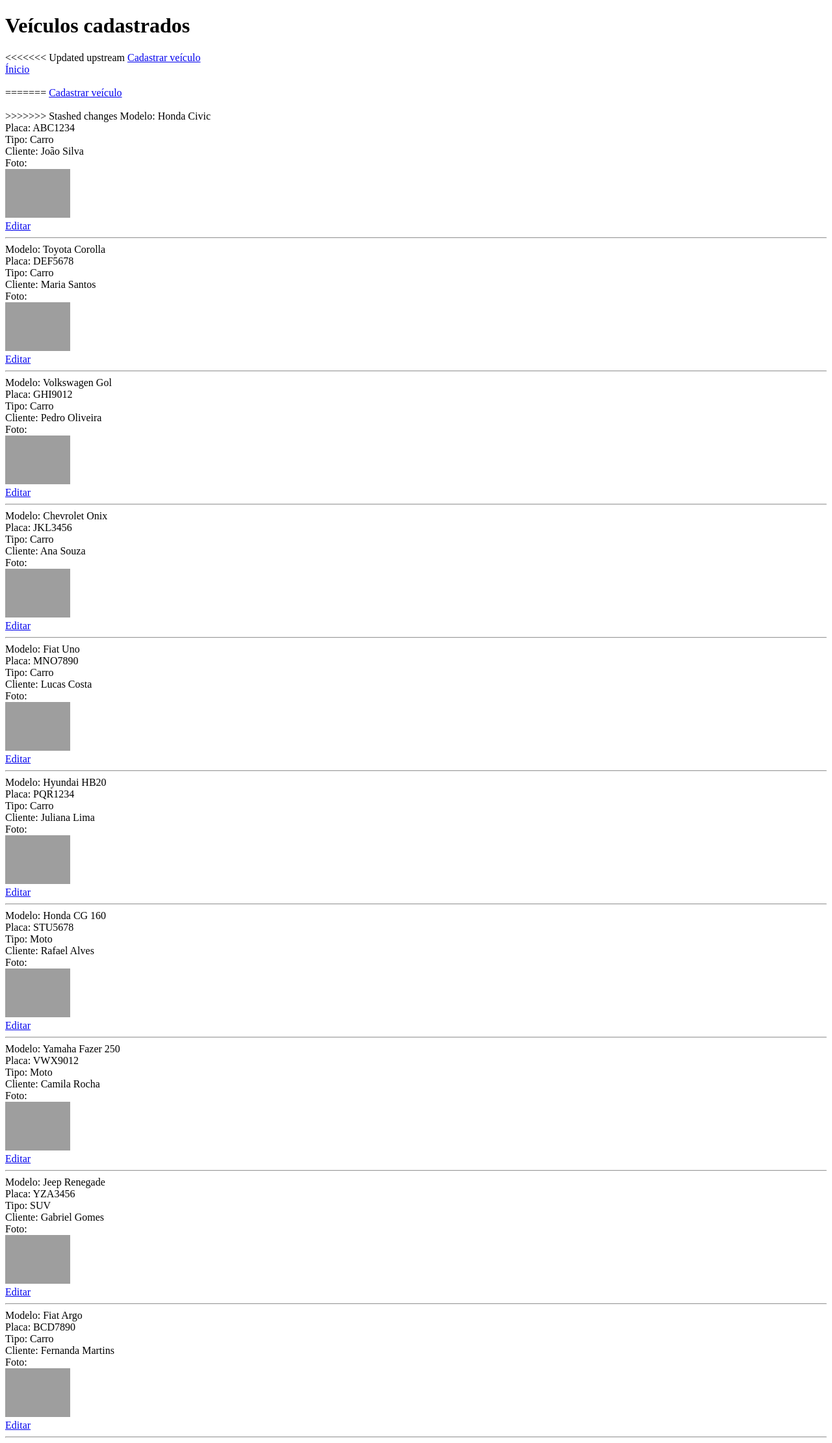
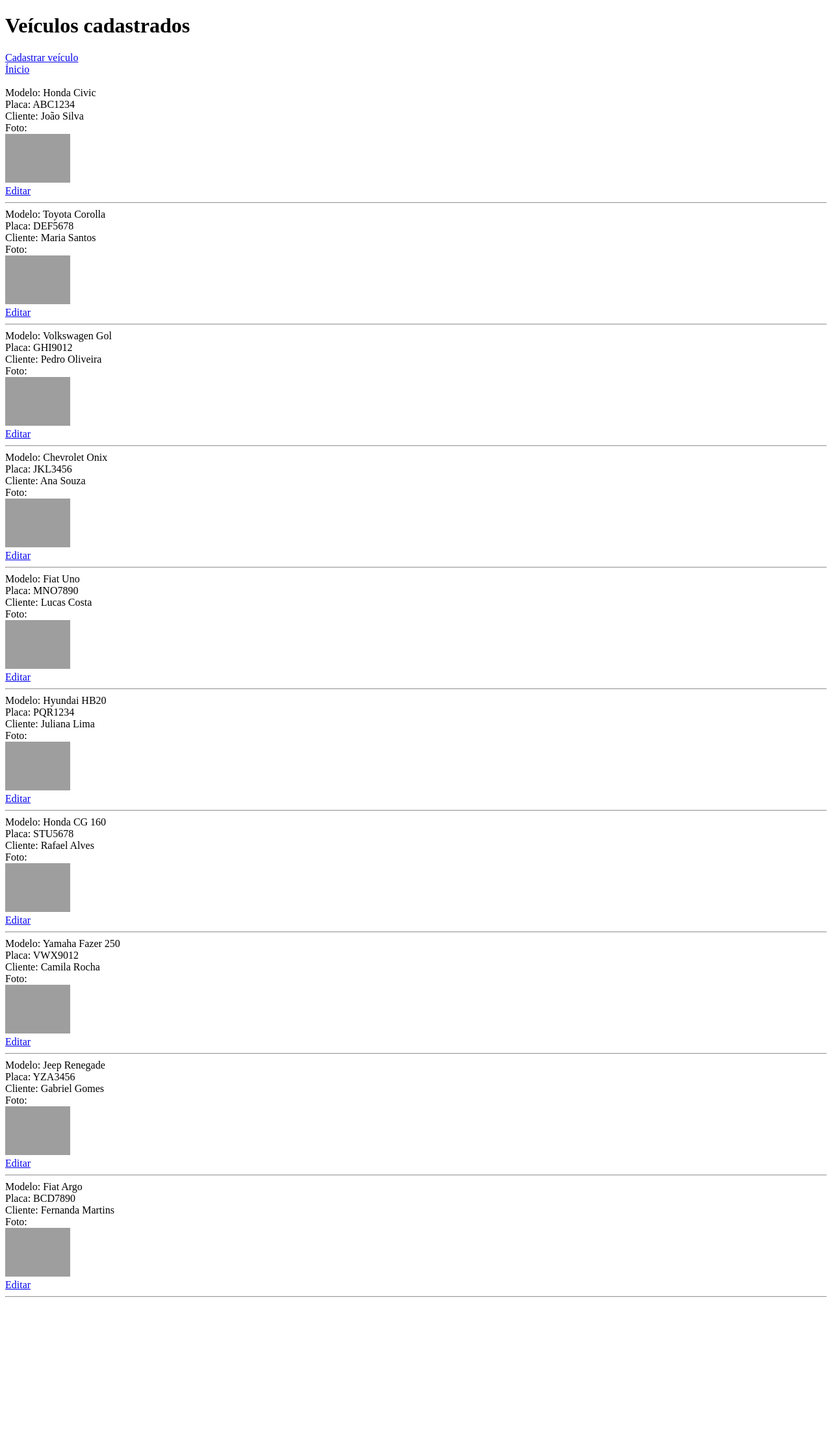
Before and after one commit to luisarriel/trabalho3tri, a PHP site: page /listar_veiculos.php in a window 1280 px wide. Shown: the whole page at 65% size. After the commit the page ends 1996 px from the top, so only its background shows below. Run offline with PHP 8.4, Linux system fonts and the light colour scheme; the visitor is signed in with stand-in values (Sample User, id 1); data comes from the database, SQL or seed files in the repository; data that the repository does not hold is empty; grey boxes are pictures that could not be loaded.

Commit message:
Update listar_veiculos.php

```diff
--- a/codigo/listar_veiculos.php
+++ b/codigo/listar_veiculos.php
@@ -24,12 +24,7 @@ $resultado = mysqli_stmt_get_result($comando);
 
     <h1>Veículos cadastrados</h1>
 
-<<<<<<< Updated upstream
     <a href="form_veiculo.php">Cadastrar veículo</a><br><a href="home.php">Ínicio</a><br><br>
-=======
-    <a href="form_veiculo.php">Cadastrar veículo</a>
-    <br><br>
->>>>>>> Stashed changes
 
     <?php
     while ($veiculo = mysqli_fetch_array($resultado)) {
@@ -39,9 +34,6 @@ $resultado = mysqli_stmt_get_result($comando);
         <br>
 
         Placa: <?php echo $veiculo['placa']; ?>
-        <br>
-
-        Tipo: <?php echo $veiculo['tipo']; ?>
         <br>
 
         Cliente: <?php echo $veiculo['nome']; ?>
```
